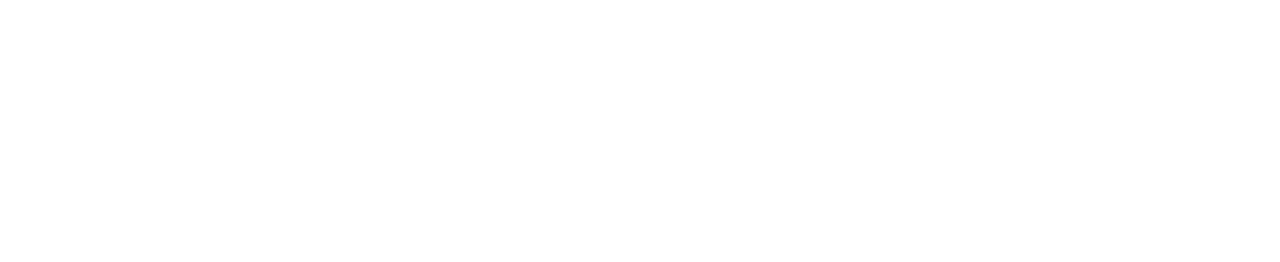
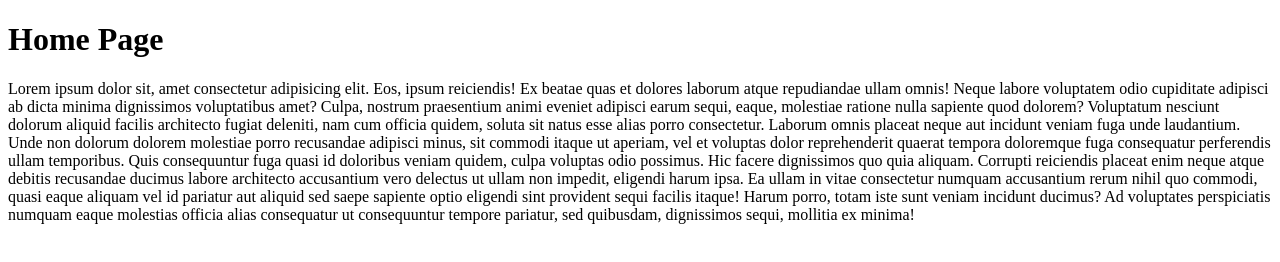
Before and after one commit to ZohaAamir18/GitBranchesAssig, a plain HTML site: page index.html in a window 1280 px wide. Drawn offline with Linux system fonts and the light colour scheme.

Commit message:
added code in app.js & index.html

```diff
--- a/app.js
+++ b/app.js
@@ -0,0 +1,4 @@
+console.log('hello world')
+console.log('hello world')
+console.log('hello world')
+console.log('hello world')
--- a/index.html
+++ b/index.html
@@ -6,6 +6,7 @@
     <title>Document</title>
 </head>
 <body>
-
+    <h1>Home Page</h1>
+    <p>Lorem ipsum dolor sit, amet consectetur adipisicing elit. Eos, ipsum reiciendis! Ex beatae quas et dolores laborum atque repudiandae ullam omnis! Neque labore voluptatem odio cupiditate adipisci ab dicta minima dignissimos voluptatibus amet? Culpa, nostrum praesentium animi eveniet adipisci earum sequi, eaque, molestiae ratione nulla sapiente quod dolorem? Voluptatum nesciunt dolorum aliquid facilis architecto fugiat deleniti, nam cum officia quidem, soluta sit natus esse alias porro consectetur. Laborum omnis placeat neque aut incidunt veniam fuga unde laudantium. Unde non dolorum dolorem molestiae porro recusandae adipisci minus, sit commodi itaque ut aperiam, vel et voluptas dolor reprehenderit quaerat tempora doloremque fuga consequatur perferendis ullam temporibus. Quis consequuntur fuga quasi id doloribus veniam quidem, culpa voluptas odio possimus. Hic facere dignissimos quo quia aliquam. Corrupti reiciendis placeat enim neque atque debitis recusandae ducimus labore architecto accusantium vero delectus ut ullam non impedit, eligendi harum ipsa. Ea ullam in vitae consectetur numquam accusantium rerum nihil quo commodi, quasi eaque aliquam vel id pariatur aut aliquid sed saepe sapiente optio eligendi sint provident sequi facilis itaque! Harum porro, totam iste sunt veniam incidunt ducimus? Ad voluptates perspiciatis numquam eaque molestias officia alias consequatur ut consequuntur tempore pariatur, sed quibusdam, dignissimos sequi, mollitia ex minima!</p>
 </body>
 </html>
```
